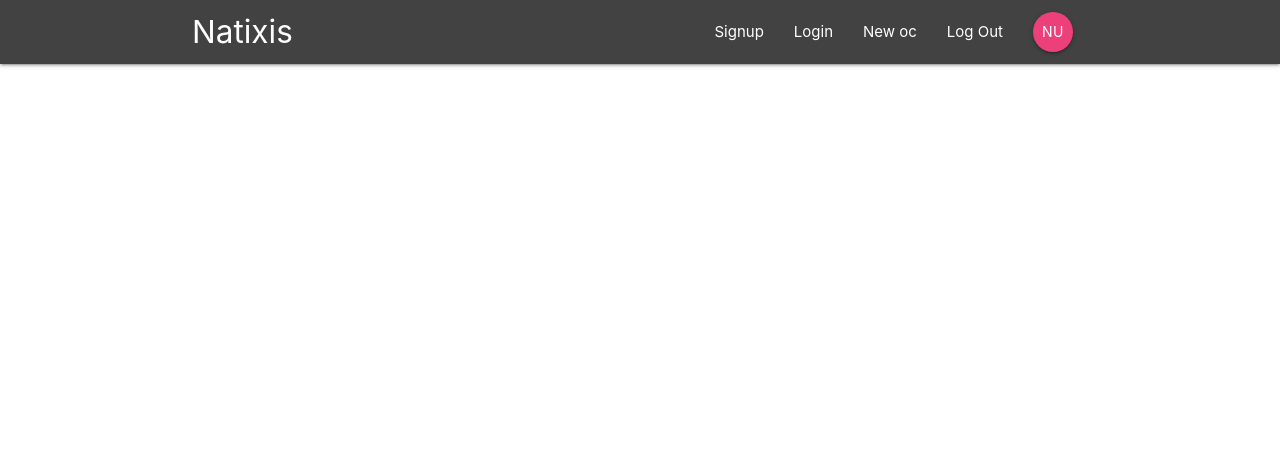
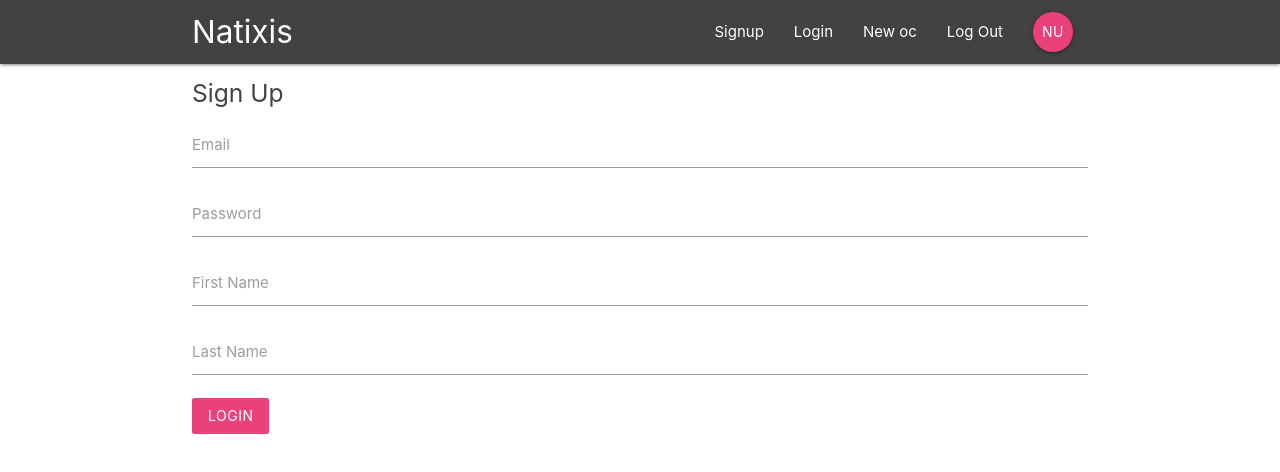
Before and after one commit to MikiStojakovic/ocPOC, a React (Create React App) app in the folder oc-poc-react/oc-poc-natixis/: page /signup in a window 1280 px wide. Shown: the top 472 px of the page. Built offline with nearby package versions, Linux system fonts and the light colour scheme.

Commit message:
Added Sign Up component

```diff
--- a/oc-poc-react/oc-poc-natixis/src/App.js
+++ b/oc-poc-react/oc-poc-natixis/src/App.js
@@ -5,6 +5,7 @@
 import Dashboard from './components/dashboard/Dashboard';
 import OcDetails from './components/ocs/OcDetails';
 import SignIn from './components/auth/SingIn';
+import SignUp from './components/auth/SignUp';
 
 class App extends Component {
   render() {
@@ -16,6 +17,7 @@
             <Route exact path="/" component={Dashboard} />
             <Route path="/oc/:id" component={OcDetails} />
             <Route path="/signin" component={SignIn} />
+            <Route path="/signup" component={SignUp} />
           </Switch>
         </div>
       </BRouter>
--- a/oc-poc-react/oc-poc-natixis/src/components/auth/SignUp.js
+++ b/oc-poc-react/oc-poc-natixis/src/components/auth/SignUp.js
@@ -0,0 +1,52 @@
+import React, { Component } from 'react';
+
+class SingUp extends Component {
+  state = {
+    email: '',
+    password: '',
+    firstName: '',
+    lastName: ''
+  };
+
+  handleChange = e => {
+    this.setState({
+      [e.target.id]: e.target.value
+    });
+  };
+
+  handleSubmit = e => {
+    e.preventDefault();
+    console.log(this.state);
+  };
+
+  render() {
+    return (
+      <div className="container">
+        <form onSubmit={this.handleSubmit} className="white">
+          <h5 className="grey-text text-darken-3">Sign Up</h5>
+          <div className="input-field">
+            <label htmlFor="email">Email</label>
+            <input type="email" id="email" onChange={this.handleChange} />
+          </div>
+          <div className="input-field">
+            <label htmlFor="password">Password</label>
+            <input type="password" id="password" onChange={this.handleChange} />
+          </div>
+          <div className="input-field">
+            <label htmlFor="firstName">First Name</label>
+            <input type="text" id="firstName" onChange={this.handleChange} />
+          </div>
+          <div className="input-field">
+            <label htmlFor="lastName">Last Name</label>
+            <input type="text" id="lastName" onChange={this.handleChange} />
+          </div>
+          <div className="input-field">
+            <button className="btn pink lighten-1 z-depth-0">Login</button>
+          </div>
+        </form>
+      </div>
+    );
+  }
+}
+
+export default SingUp;
```
